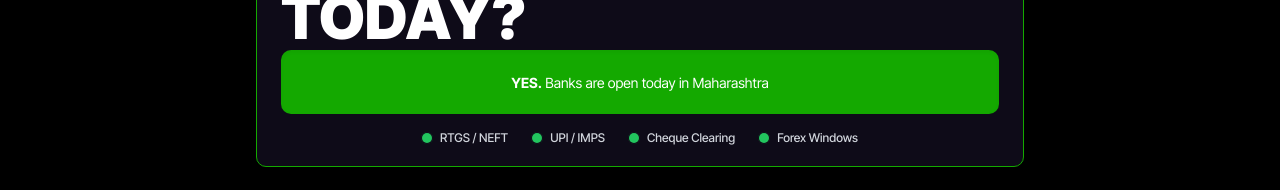
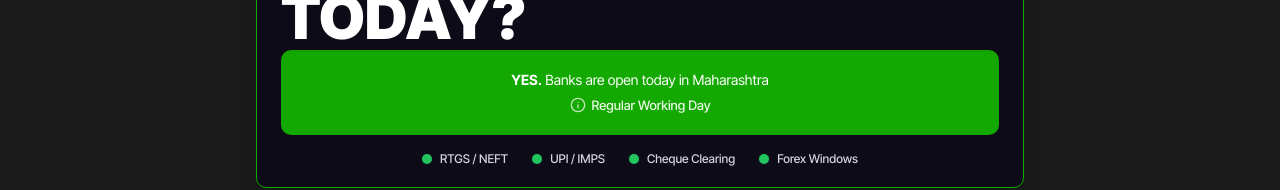
Before and after one commit to nakulpingale-ops/BankHolidayCalendar, a Next.js app: page /today in a window 1280 px wide. Shown: the part 294-484 px from the top of the page. Built offline with nearby package versions, Linux system fonts and the light colour scheme; no server answers.

Commit message:
Updated content

```diff
--- a/app/bank-helplines/BankHelplinesClient.tsx
+++ b/app/bank-helplines/BankHelplinesClient.tsx
@@ -15,7 +15,7 @@ export function BankHelplinesClient() {
   );
 
   return (
-    <div className="w-full min-h-screen bg-black text-white">
+    <div className="w-full min-h-screen bg-[#1A1A1A] text-white">
       {/* Hero Header Section */}
       <section className="max-w-[1050px] mx-auto px-4 py-16 md:py-24 text-left">
         <div className="inline-flex items-center gap-2 px-3 py-1 rounded-full bg-[#7d3cff]/10 border border-[#7d3cff]/20 text-[#7d3cff] text-xs font-bold uppercase tracking-widest mb-6">
--- a/app/globals.css
+++ b/app/globals.css
@@ -2,7 +2,7 @@
 @plugin "@tailwindcss/typography";
 
 :root {
-    --background: #000000;
+    --background: #1A1A1A;
     --foreground: #ffffff;
 }
 
@@ -28,7 +28,7 @@ select,
 
 body {
     color: var(--foreground);
-    background: #000000;
+    background: #1A1A1A;
     background-attachment: fixed;
     font-family: Arial, Helvetica, sans-serif;
     min-height: 100vh;
--- a/app/layout.tsx
+++ b/app/layout.tsx
@@ -65,7 +65,7 @@ export default function RootLayout({
         <PagesDevGuard />
         <CanonicalUrl />
       </head>
-      <body className={`${interTight.className} w-full min-h-screen overflow-x-hidden bg-black flex flex-col items-center text-white antialiased`} suppressHydrationWarning>
+      <body className={`${interTight.className} w-full min-h-screen overflow-x-hidden bg-[#1A1A1A] flex flex-col items-center text-white antialiased`} suppressHydrationWarning>
         <DebugGlow />
 
 
--- a/components/HolidayList.tsx
+++ b/components/HolidayList.tsx
@@ -313,7 +313,7 @@ export function HolidayList() {
                                             setSelectedMonth(e.target.value === "All" ? "All" : Number(e.target.value));
                                         }}
                                         disabled={!!checkDate}
-                                        className="h-9 w-auto min-w-[110px] rounded-xl border-0 bg-[#7d3cff] px-2 sm:px-3 text-sm text-white font-medium outline-none appearance-none hover:bg-[#8b52ff] focus:ring-[0.5px] focus:ring-white/30 shadow-lg transition-all disabled:opacity-50 disabled:cursor-not-allowed"
+                                        className="h-9 w-auto min-w-[110px] md:w-[140px] rounded-xl border-0 bg-[#7d3cff] px-2 sm:px-3 text-sm text-white font-medium outline-none appearance-none hover:bg-[#8b52ff] focus:ring-[0.5px] focus:ring-white/30 shadow-lg transition-all disabled:opacity-50 disabled:cursor-not-allowed"
                                         title={checkDate ? "Clear date to browse months" : "Select Month"}
                                     >
                                         <option value="All" className="bg-[#0e0a18] text-white">All months</option>
@@ -379,7 +379,7 @@ export function HolidayList() {
                                         type="date"
                                         value={checkDate}
                                         onChange={(e) => setCheckDate(e.target.value)}
-                                        className="h-9 w-auto min-w-[128px] rounded-xl border px-2 sm:px-3 text-sm outline-none transition-colors uppercase appearance-none
+                                        className="h-9 w-auto min-w-[128px] md:w-[140px] rounded-xl border px-2 sm:px-3 text-sm outline-none transition-colors uppercase appearance-none
                                             text-white/90
                                             bg-black/20
                                             border-white/10
--- a/components/StateCalendarView.tsx
+++ b/components/StateCalendarView.tsx
@@ -324,7 +324,7 @@ export function StateCalendarView({ slug, initialStateName, initialHolidays }: S
             <div className="flex flex-col gap-[5px] w-full max-w-[1050px] mx-auto px-4">
                 {/* B. Control Bar (Filters & Actions) - Hidden on Print */}
                 <div className="w-full print:hidden">
-                    <div id="inner-page-filters" className="w-full relative z-[100] bg-white/5 backdrop-blur-sm border border-[#7d3cff]/65 rounded-xl p-4 flex flex-col md:flex-row gap-4 items-center md:items-end justify-between shadow-2xl scroll-mt-[100px]">
+                    <div id="inner-page-filters" className="w-full relative z-[100] bg-[#131313] backdrop-blur-sm border border-[#7d3cff]/65 rounded-xl p-4 flex flex-col md:flex-row gap-4 items-center md:items-end justify-between shadow-2xl scroll-mt-[100px]">
                         <div className="flex flex-col md:flex-row gap-4 w-full md:w-auto">
                             {/* Region Selector */}
                             <div className="w-full md:w-auto">
@@ -442,7 +442,7 @@ export function StateCalendarView({ slug, initialStateName, initialHolidays }: S
                 <section className="w-full max-w-[1050px] mx-auto px-4 print:block print:visible print:w-full print:p-0 print-container">
                     <PrintHeader stateName={stateName} />
 
-                    <div className="overflow-x-auto rounded-xl border border-white/10 print:border-black print:rounded-none">
+                    <div className="overflow-x-auto rounded-xl border border-white/10 bg-[#131313] print:border-black print:rounded-none">
                         {/* Desktop List View - Hidden on Mobile */}
                         <table className="hidden md:table w-full text-left border-collapse print:w-full print:table">
                             <thead className="bg-white/5 text-xs uppercase text-gray-400 font-bold tracking-wider print:bg-gray-100 print:text-black print:border-b print:border-black">
--- a/components/StatusCard.tsx
+++ b/components/StatusCard.tsx
@@ -42,20 +42,7 @@ export function StatusCard({ label, date, state, status, headingLevel = "h2" }:
         { name: "Forex Windows", available: isPhysicalOpen },
     ];
 
-    // Determine tooltip text
-    const getTooltipText = () => {
-        if (status.isOpen) return "Normal working day";
-        switch (status.reason) {
-            case 'Sunday':
-                return "Weekly Holiday: All banks in India remain closed on Sundays as per RBI guidelines.";
-            case 'Second Saturday':
-                return "Weekend Holiday: Banks are closed on the 2nd Saturday of every month.";
-            case 'Fourth Saturday':
-                return "Weekend Holiday: Banks are closed on the 4th Saturday of every month.";
-            default:
-                return `Holiday: ${status.reason}`;
-        }
-    };
+    // Tooltip logic removed natively inline.
 
     const [flash, setFlash] = useState(false);
 
@@ -108,7 +95,7 @@ export function StatusCard({ label, date, state, status, headingLevel = "h2" }:
                         }`}
                 >
                     {/* Text Container - 650px max on desktop, full width on mobile */}
-                    <div className="md:max-w-[650px] text-center">
+                    <div className="md:max-w-[650px] text-center flex flex-col gap-1 items-center">
                         <span className="text-white text-[14px] font-normal relative z-10 break-words text-center max-w-full inline" style={{ overflowWrap: 'break-word', wordWrap: 'break-word', lineHeight: '1.4' }}>
                             {state === "Dadra and Nagar Haveli and Daman and Diu" ? (
                                 // Special two-line layout for longest UT name
@@ -128,21 +115,12 @@ export function StatusCard({ label, date, state, status, headingLevel = "h2" }:
                                 </>
                             )}
                         </span>
+
+                        <span className="flex items-center gap-1.5 text-[13px] text-white/90 font-medium mt-0.5">
+                            <Info className="w-4 h-4 opacity-80" />
+                            {status.isOpen ? "Regular Working Day" : status.reason}
+                        </span>
                     </div>
-
-                    {/* Info Icon with Tooltip - Inline */}
-                    {!status.isOpen && (
-                        <div className="relative group/info shrink-0">
-                            <Info className="w-4 h-4 text-white hover:text-white/80 cursor-pointer transition-colors" />
-                            <div className="fixed inset-x-4 top-1/2 -translate-y-1/2 md:absolute md:inset-auto md:bottom-full md:left-1/2 md:-translate-x-1/2 mb-0 md:mb-3 w-auto md:w-max max-w-[calc(100vw-32px)] md:max-w-[200px] px-3 py-2 bg-[#1e293b] border border-white/10 rounded-xl shadow-2xl opacity-0 invisible group-hover/info:opacity-100 group-hover/info:visible transition-all duration-200 z-50 pointer-events-none transform md:translate-y-1 group-hover/info:translate-y-0 text-center md:text-left">
-                                <span className="text-[11px] text-white font-medium block leading-tight whitespace-normal">
-                                    {getTooltipText()}
-                                </span>
-                                {/* Arrow */}
-                                <div className="hidden md:block absolute -bottom-1 left-1/2 -translate-x-1/2 w-2 h-2 bg-[#1e293b] border-r border-b border-white/10 transform rotate-45"></div>
-                            </div>
-                        </div>
-                    )}
                 </div>
 
                 {/* Services Footer */}
```
